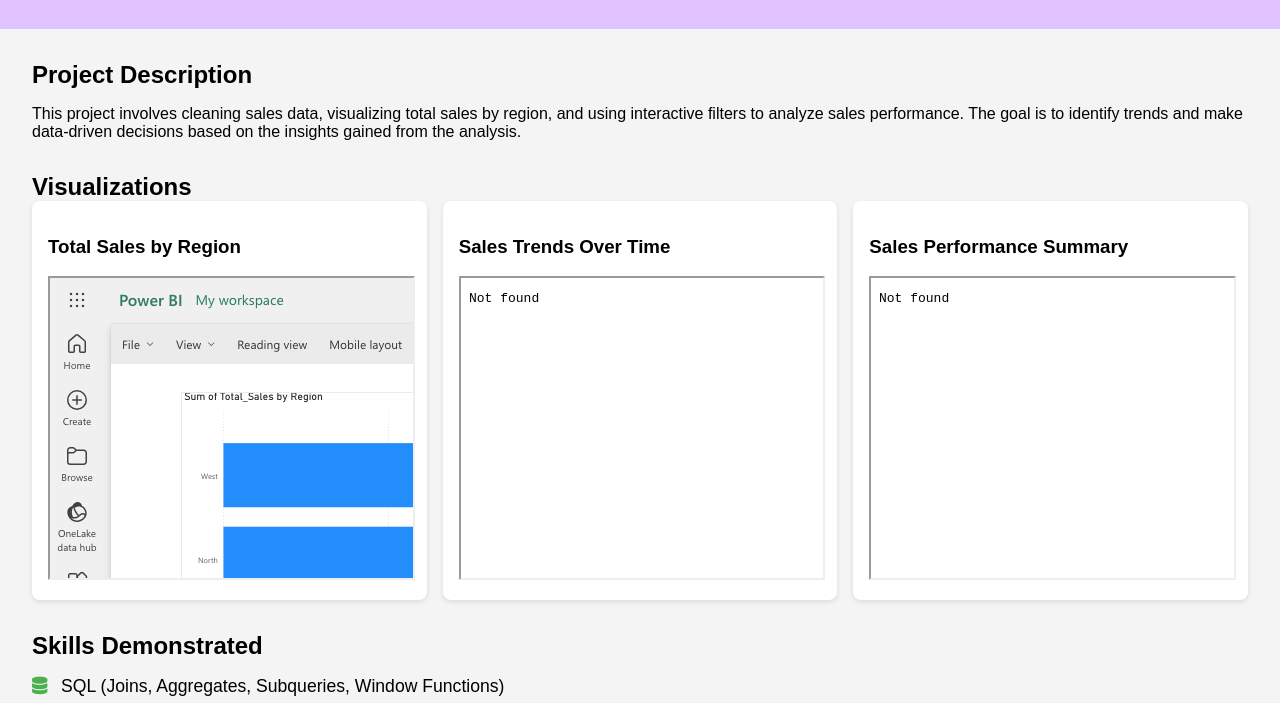
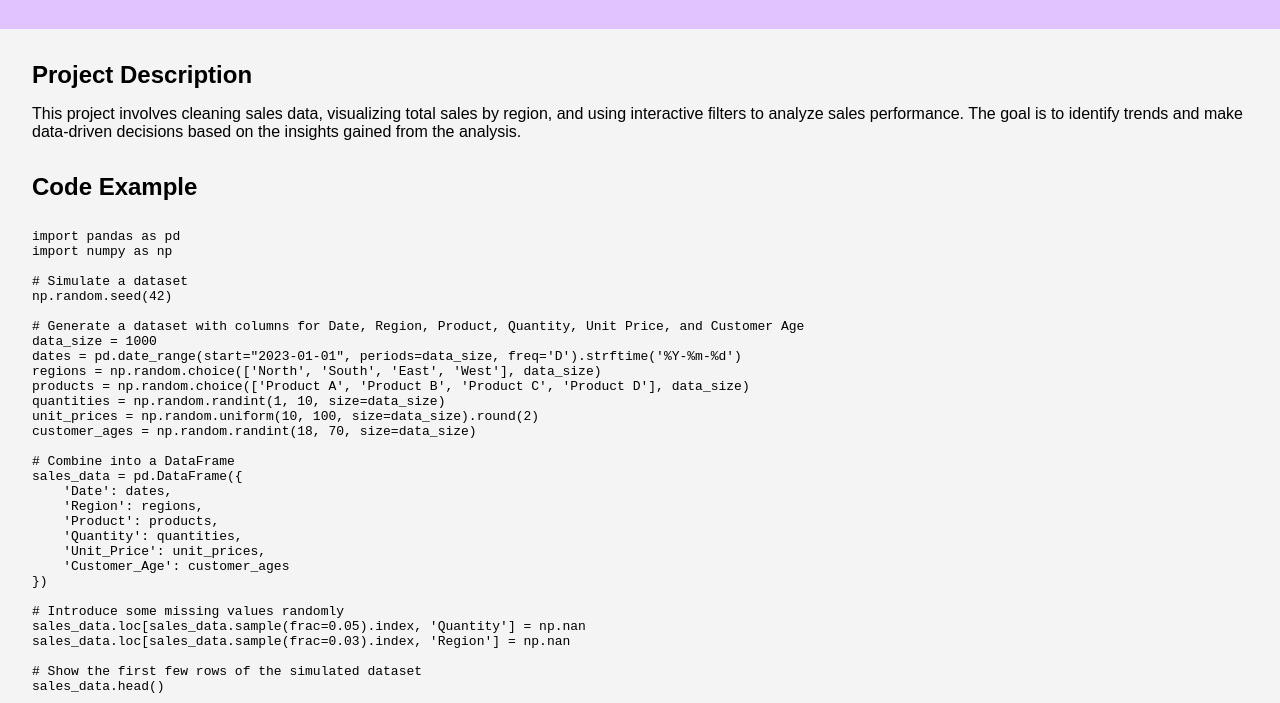
Before and after one commit to codingvishma/business-intelligence-dashboard, a plain HTML site: page index.html in a window 1280 px wide. Shown: the part 90-793 px from the top of the page. Drawn offline with Linux system fonts and the light colour scheme; a script that the page names is missing.

Commit message:
Update index.html
adding code

```diff
--- a/index.html
+++ b/index.html
@@ -18,6 +18,48 @@
             <h2>Project Description</h2>
             <p>This project involves cleaning sales data, visualizing total sales by region, and using interactive filters to analyze sales performance. The goal is to identify trends and make data-driven decisions based on the insights gained from the analysis.</p>
         </section>
+        <section id="code">
+        <h2>Code Example</h2>
+        <pre><code class="language-python">
+import pandas as pd
+import numpy as np
+
+# Simulate a dataset
+np.random.seed(42)
+
+# Generate a dataset with columns for Date, Region, Product, Quantity, Unit Price, and Customer Age
+data_size = 1000
+dates = pd.date_range(start="2023-01-01", periods=data_size, freq='D').strftime('%Y-%m-%d')
+regions = np.random.choice(['North', 'South', 'East', 'West'], data_size)
+products = np.random.choice(['Product A', 'Product B', 'Product C', 'Product D'], data_size)
+quantities = np.random.randint(1, 10, size=data_size)
+unit_prices = np.random.uniform(10, 100, size=data_size).round(2)
+customer_ages = np.random.randint(18, 70, size=data_size)
+
+# Combine into a DataFrame
+sales_data = pd.DataFrame({
+    'Date': dates,
+    'Region': regions,
+    'Product': products,
+    'Quantity': quantities,
+    'Unit_Price': unit_prices,
+    'Customer_Age': customer_ages
+})
+
+# Introduce some missing values randomly
+sales_data.loc[sales_data.sample(frac=0.05).index, 'Quantity'] = np.nan
+sales_data.loc[sales_data.sample(frac=0.03).index, 'Region'] = np.nan
+
+# Show the first few rows of the simulated dataset
+sales_data.head()
+
+# Export the cleaned data to a CSV file
+cleaned_file_path = 'data/cleaned_sales_data.csv'  # Save to the 'data' folder within your project
+sales_data.to_csv(cleaned_file_path, index=False)
+
+print(f"Cleaned data saved to: {cleaned_file_path}")
+        </code></pre>
+    </section>
         <section id="visualizations">
             <h2>Visualizations</h2>
             <div class="grid-container">
```
